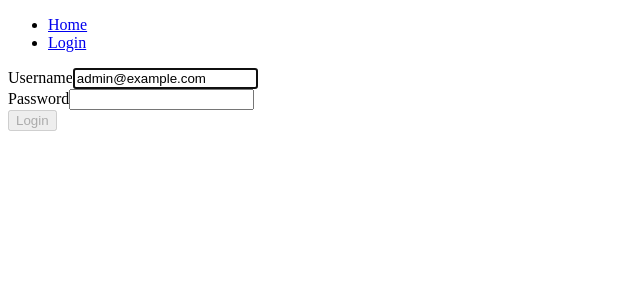
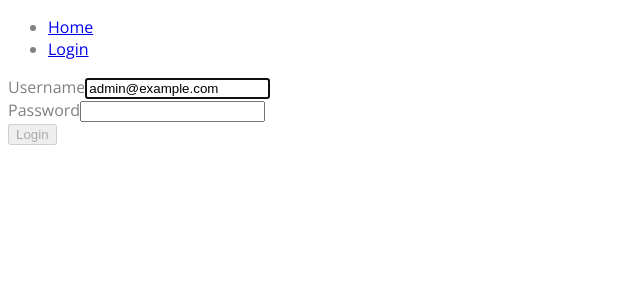
Before and after one commit to mrjeffreylarge/WishlistappReactClient, a React app: page /login in a window 1280 px wide. Shown: the top 300 px of the page, without its empty margins (0-640 px from the left). Built offline with nearby package versions, Linux system fonts and the light colour scheme.

Commit message:
Added some really nice styles

```diff
--- a/src/components/App.js
+++ b/src/components/App.js
@@ -1,6 +1,7 @@
 import React from 'react';
 import Routes from "./../Routes";
 import { Link, withRouter } from "react-router-dom";
+import styles from '../scss/App.scss';
 
 class App extends React.Component {
   constructor(props) {
@@ -28,7 +29,7 @@ class App extends React.Component {
     console.log(childProps);
 
     return (
-      <div className="app">
+      <div className={styles.app}>
         <nav>
           <ul>
             <li>
--- a/src/components/UserList.js
+++ b/src/components/UserList.js
@@ -1,4 +1,5 @@
 import React from "react";
+import styles from '../scss/UserList.scss';
 
 class UserList extends React.Component {
   constructor(props) {
@@ -45,13 +46,14 @@ class UserList extends React.Component {
 
   render() {
     const { error, isLoaded, users } = this.state;
+
     if (error) {
       return <div>Error: {error.message}</div>;
     } else if (!isLoaded) {
       return <div>Loading...</div>;
     } else {
       return (
-        <ul>
+        <ul className={styles.list}>
           {users.map(user => (
             <li key={user.name}>
               {user.name}
--- /dev/null
+++ b/src/scss/App.scss
@@ -0,0 +1,9 @@
+@import url('https://fonts.googleapis.com/css?family=Open+Sans:400,700');
+
+body {
+  font-family: 'Open Sans', sans-serif;
+}
+
+.app {
+  color: gray;
+}
--- /dev/null
+++ b/src/scss/UserList.scss
@@ -0,0 +1,3 @@
+.list {
+  color: blue;
+}
```
